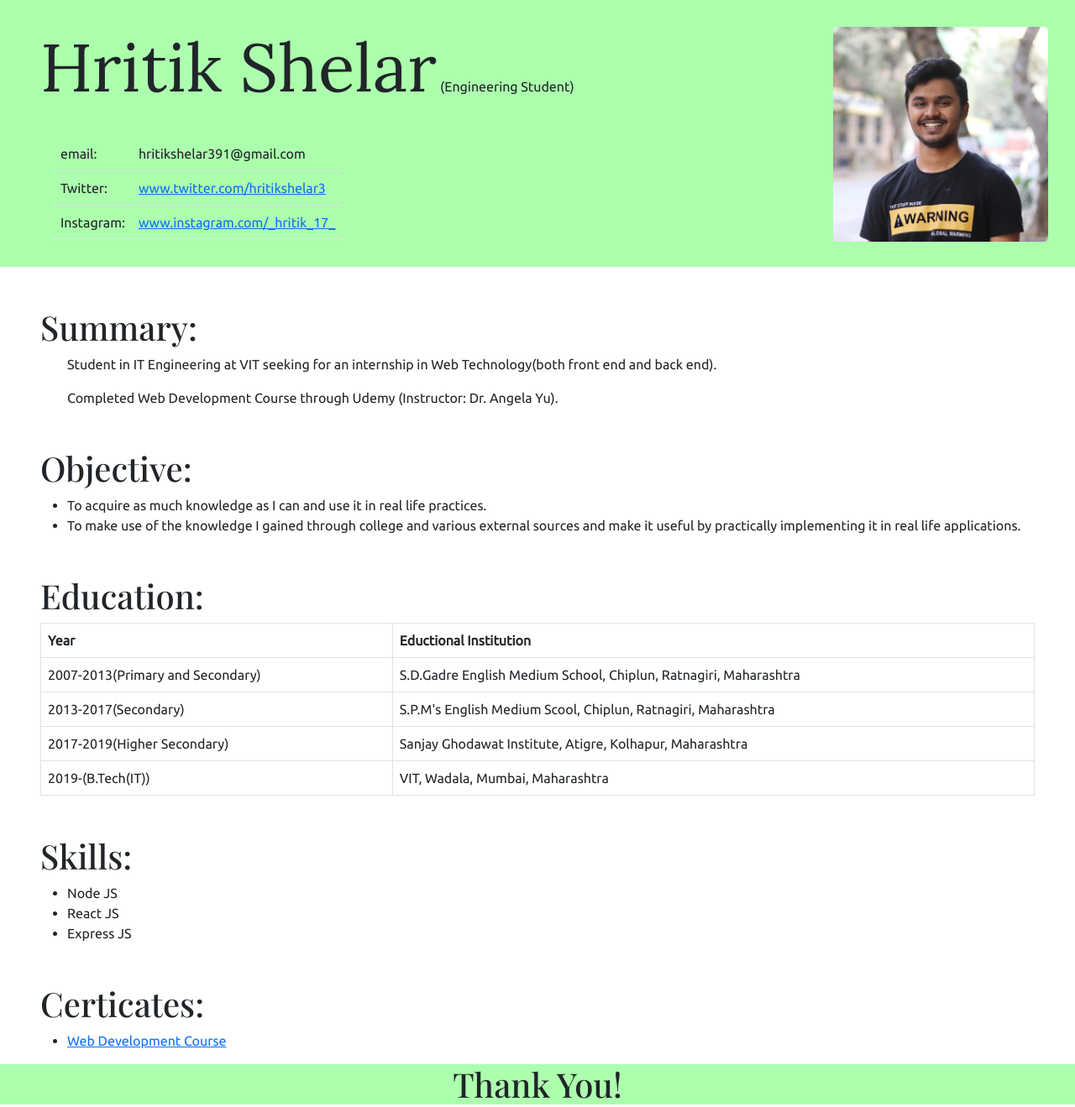
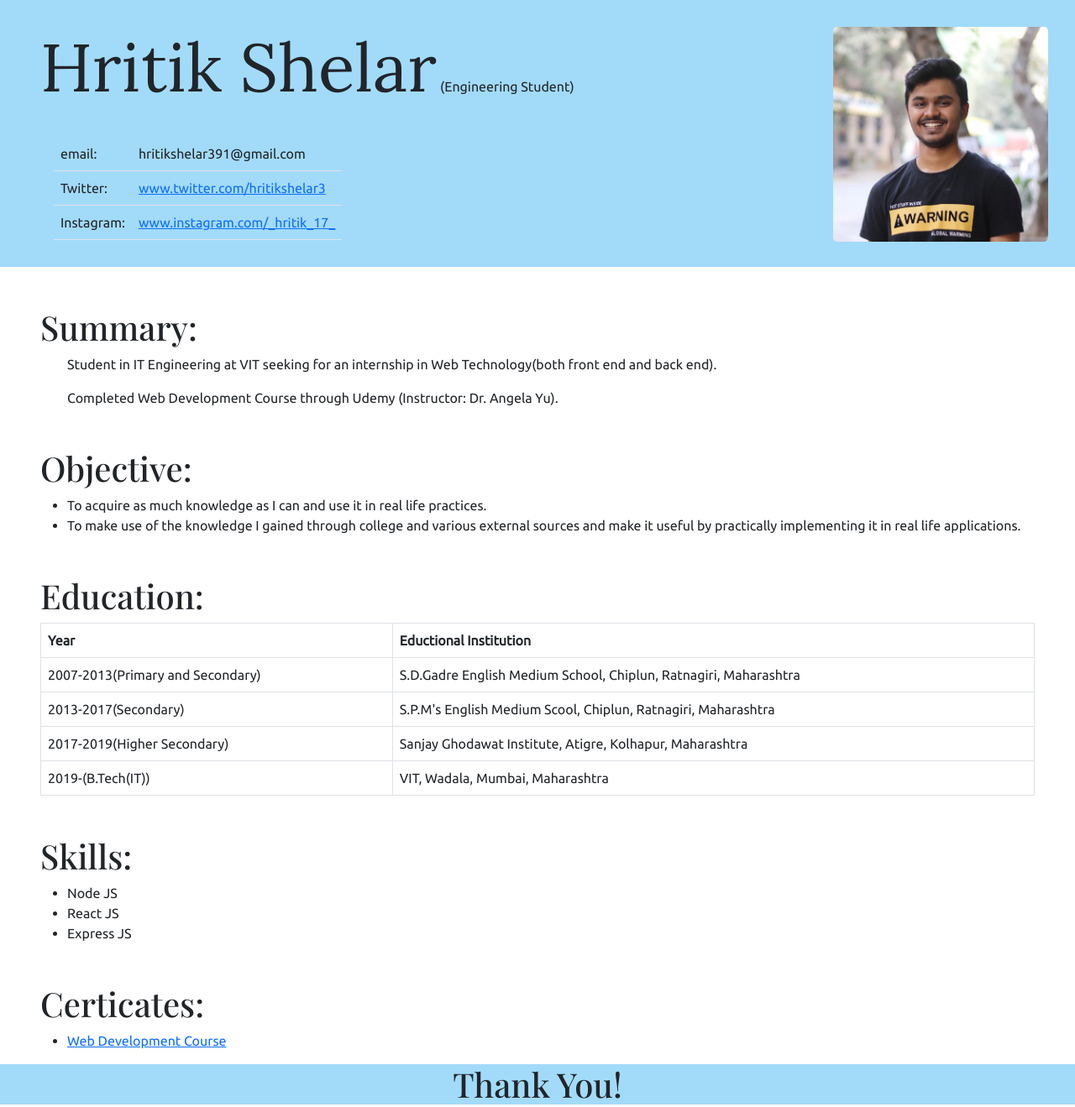
Before and after one commit to NiGhtKinG17/My-Resume, a plain HTML site: page index.html in a window 1280 px wide. Shown: the whole page at 84% size. Drawn offline with nearby package versions, Linux system fonts and the light colour scheme.

Commit message:
My Resume 2021

```diff
--- a/css/styles.css
+++ b/css/styles.css
@@ -15,7 +15,7 @@ h1 {
 }
 
 .top {
-  background-color: #ACFFAD
+  background-color: #A2DBFA
 }
 
 .contact {
@@ -71,7 +71,7 @@ h1 {
 }
 
 .enclosure {
-  background-color: #ACFFAD;
+  background-color: #A2DBFA;
   text-align: center;
   margin-bottom: 0;
   font-family: 'Lora', serif;
```
